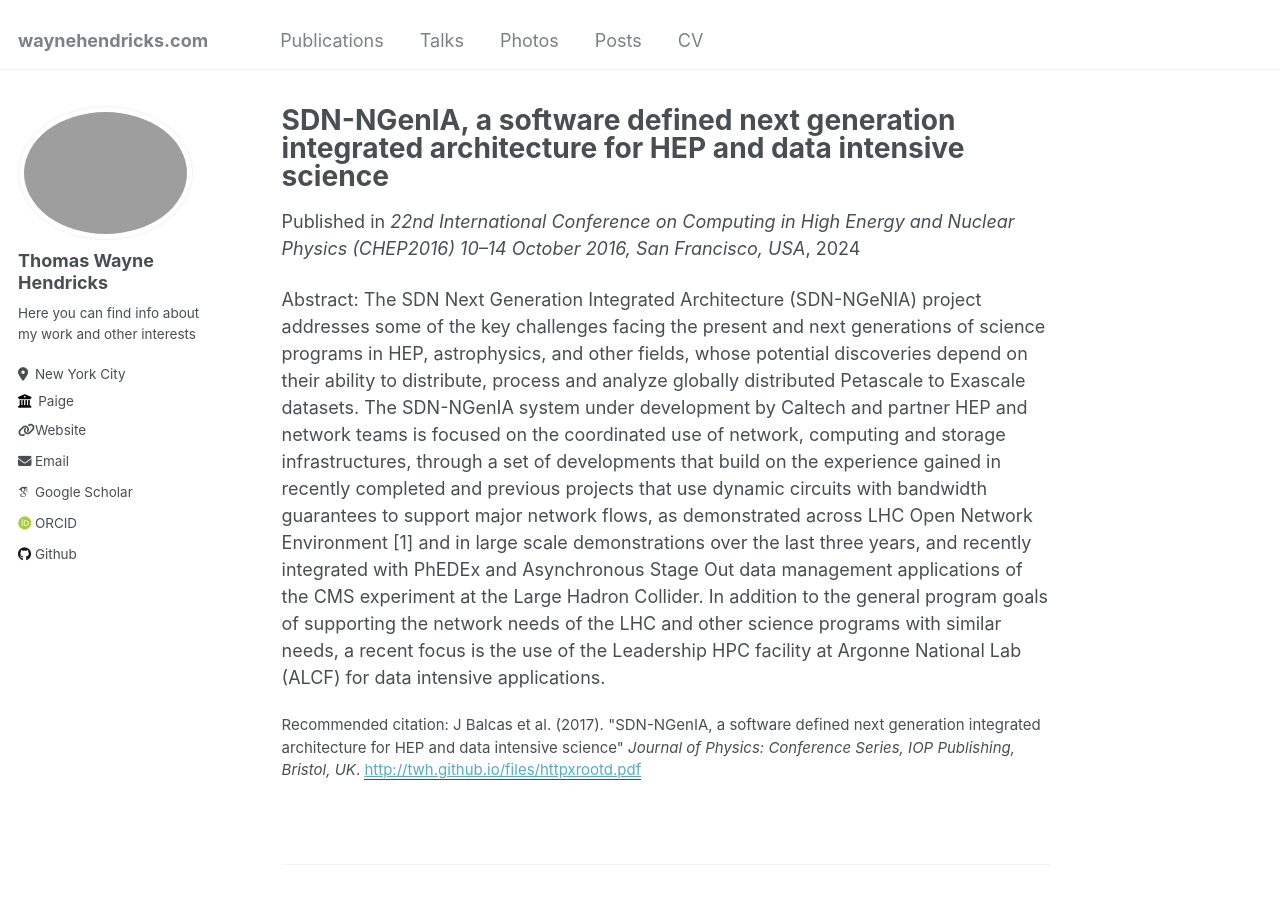
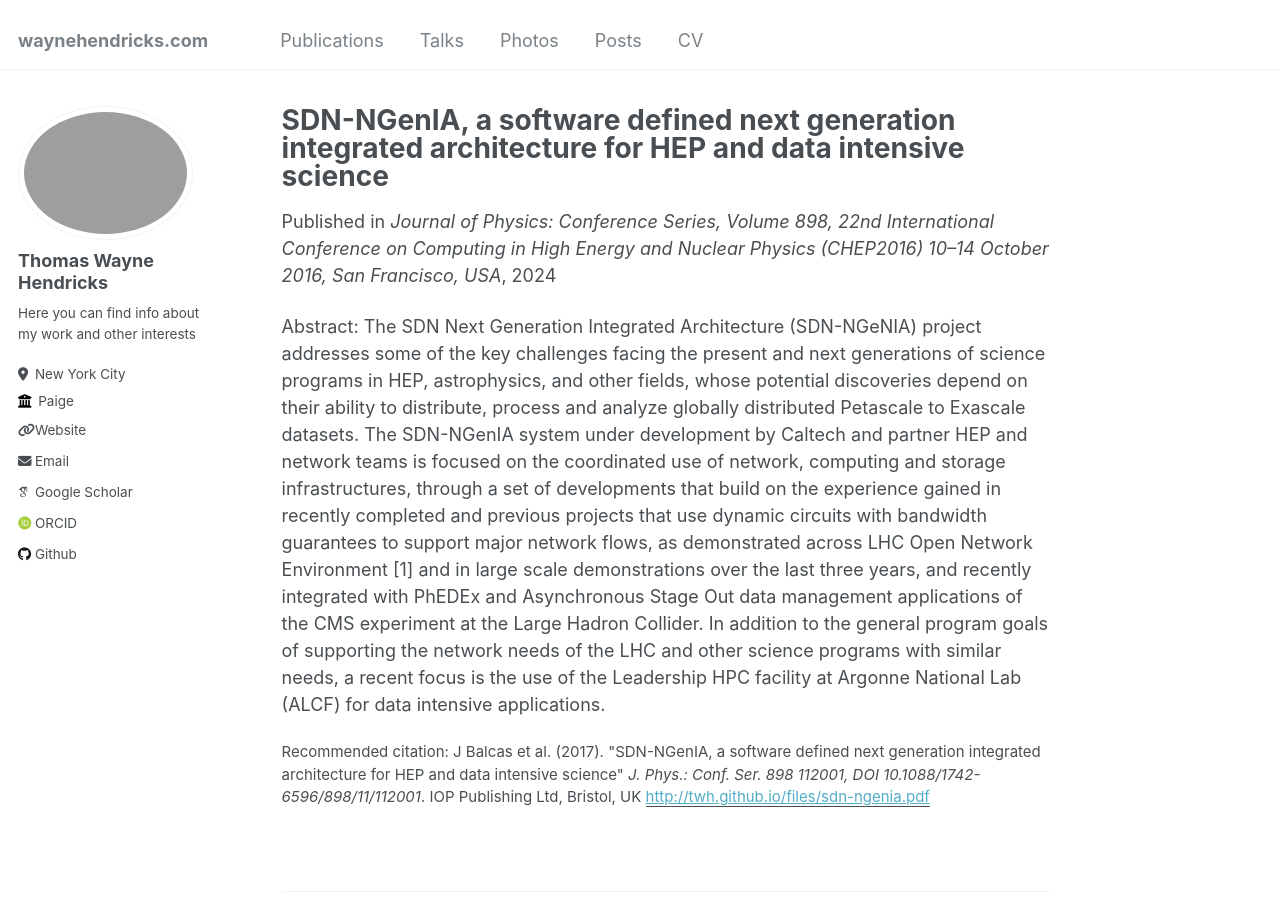
Before and after one commit to twh/twh.github.io, a Jekyll site: the page built from _publications/2017-09-11-paper-title-number-3.md, in a window 1280 px wide and 900 px high. Built offline with Jekyll 4.4.1, drawn with Linux system fonts in a browser that asks for light colours; some web fonts are replaced.

Commit message:
fixed citations

```diff
--- a/_publications/2017-09-11-paper-title-number-3.md
+++ b/_publications/2017-09-11-paper-title-number-3.md
@@ -4,9 +4,9 @@ collection: publications
 permalink: /publication/2017-09-11-paper-title-number-3
 excerpt: 'The Caltech CMS team efforts to build a system for coordinating networks, storage, and data flows'
 date: 2024-02-17
-venue: '22nd International Conference on Computing in High Energy and Nuclear Physics (CHEP2016) 10–14 October 2016, San Francisco, USA'
-paperurl: 'http://twh.github.io/files/httpxrootd.pdf'
-citation: 'J Balcas et al. (2017). &quot;SDN-NGenIA, a software defined next generation integrated architecture for HEP and data intensive science&quot; <i>Journal of Physics: Conference Series, IOP Publishing, Bristol, UK</i>.'
+venue: 'Journal of Physics: Conference Series, Volume 898, 22nd International Conference on Computing in High Energy and Nuclear Physics (CHEP2016) 10–14 October 2016, San Francisco, USA'
+paperurl: 'http://twh.github.io/files/sdn-ngenia.pdf'
+citation: 'J Balcas et al. (2017). &quot;SDN-NGenIA, a software defined next generation integrated architecture for HEP and data intensive science&quot; <i>J. Phys.: Conf. Ser. 898 112001, DOI 10.1088/1742-6596/898/11/112001</i>. IOP Publishing Ltd, Bristol, UK'
 ---
 
 Abstract: The SDN Next Generation Integrated Architecture (SDN-NGeNIA) project addresses some of the key challenges facing the present and next generations of science programs in HEP, astrophysics, and other fields, whose potential discoveries depend on their ability to distribute, process and analyze globally distributed Petascale to Exascale datasets. The SDN-NGenIA system under development by Caltech and partner HEP and network teams is focused on the coordinated use of network, computing and storage infrastructures, through a set of developments that build on the experience gained in recently completed and previous projects that use dynamic circuits with bandwidth guarantees to support major network flows, as demonstrated across LHC Open Network Environment [1] and in large scale demonstrations over the last three years, and recently integrated with PhEDEx and Asynchronous Stage Out data management applications of the CMS experiment at the Large Hadron Collider. In addition to the general program goals of supporting the network needs of the LHC and other science programs with similar needs, a recent focus is the use of the Leadership HPC facility at Argonne National Lab (ALCF) for data intensive applications.
```
Also changed, not shown: _publications/2015-11-15-paper-title-number-1.md (+3 -2 lines), _publications/2017-09-11-paper-title-number-2.md (+2 -2 lines).
